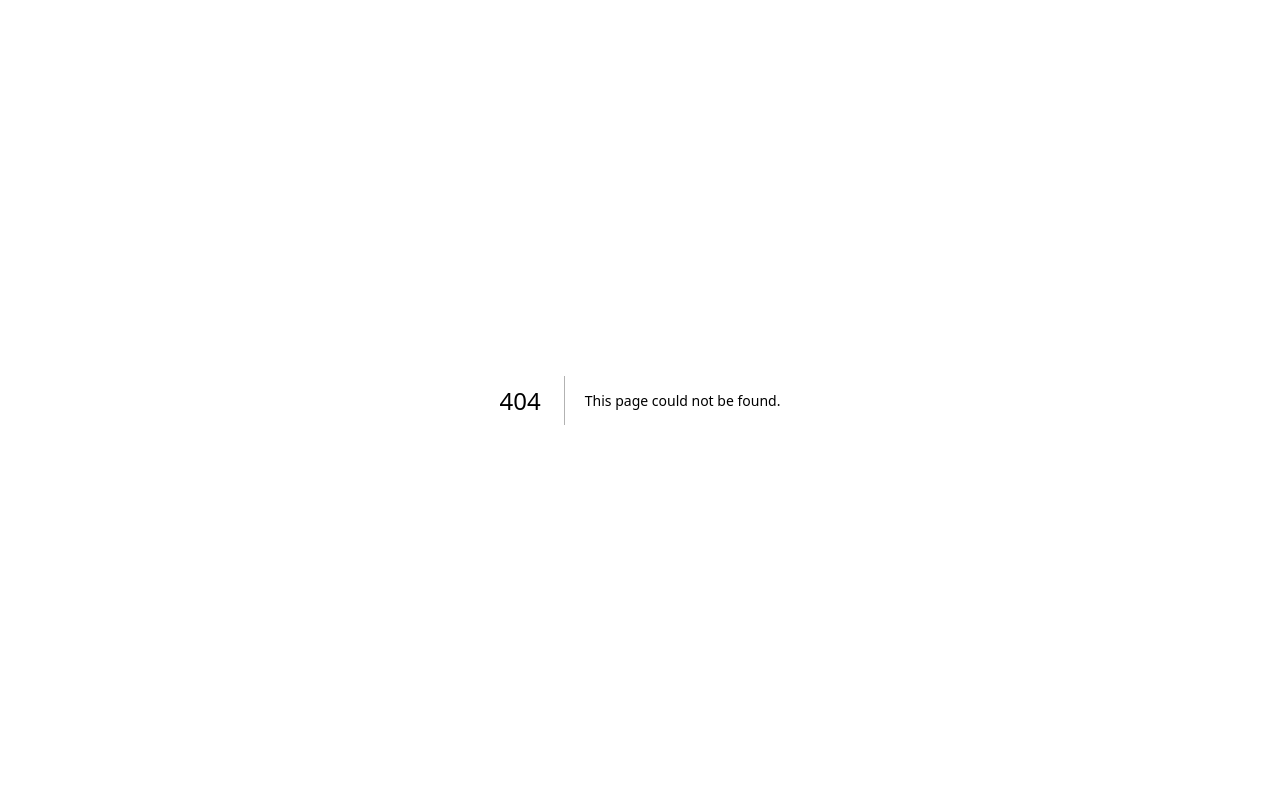
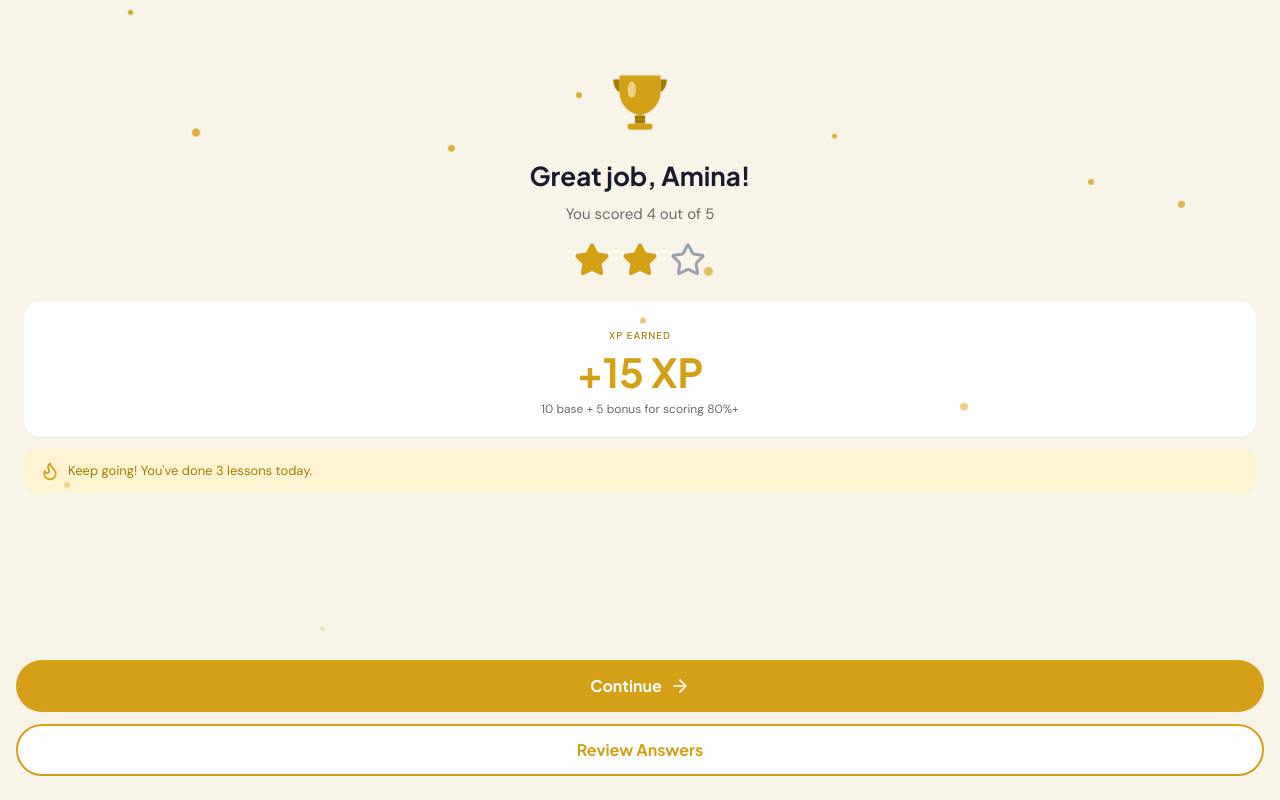
Before and after one commit to jj-tech-ranger/mwangaza, a Next.js app in the folder apps/web/: page /results in a window 1280 px wide. Before the commit this address had no page. Built offline with nearby package versions, Linux system fonts and the light colour scheme.

Commit message:
feat: add Results page with animations
Create Results page with trophy, headline, stars, XP, streak, CTAs, and confetti animations

Co-authored-by: Jemimah Jemutai <169984600+jj-tech-ranger@users.noreply.github.com>

```diff
--- /dev/null
+++ b/apps/web/app/results/page.tsx
@@ -0,0 +1,244 @@
+"use client";
+
+import { useState, useEffect } from "react";
+import { ArrowRight, Star, Flame } from "lucide-react";
+
+function TrophyIcon({ className }: { className?: string }) {
+  return (
+    <svg
+      viewBox="0 0 80 80"
+      fill="none"
+      xmlns="http://www.w3.org/2000/svg"
+      className={className}
+    >
+      {/* Trophy cup */}
+      <path
+        d="M20 16H60V32C60 44.7025 49.7025 55 37 55H43C30.2975 55 20 44.7025 20 32V16Z"
+        fill="#D4A017"
+      />
+      {/* Left handle */}
+      <path
+        d="M20 20H14C14 28 18 32 20 32V20Z"
+        fill="#A67C00"
+      />
+      {/* Right handle */}
+      <path
+        d="M60 20H66C66 28 62 32 60 32V20Z"
+        fill="#A67C00"
+      />
+      {/* Shine */}
+      <ellipse
+        cx="32"
+        cy="30"
+        rx="4"
+        ry="8"
+        fill="#FDF3D0"
+        opacity="0.6"
+      />
+      {/* Base stem */}
+      <rect x="35" y="55" width="10" height="8" fill="#A67C00" />
+      {/* Base */}
+      <rect x="28" y="63" width="24" height="6" rx="2" fill="#D4A017" />
+    </svg>
+  );
+}
+
+function ConfettiParticle({
+  delay,
+  left,
+  size,
+  duration,
+}: {
+  delay: number;
+  left: number;
+  size: number;
+  duration: number;
+}) {
+  return (
+    <div
+      className="absolute top-0 rounded-full bg-[#D4A017] opacity-80"
+      style={{
+        left: `${left}%`,
+        width: size,
+        height: size,
+        animation: `confetti-fall ${duration}s ease-in-out ${delay}s infinite`,
+      }}
+    />
+  );
+}
+
+function AnimatedStar({
+  filled,
+  delay,
+}: {
+  filled: boolean;
+  delay: number;
+}) {
+  const [visible, setVisible] = useState(false);
+
+  useEffect(() => {
+    const timer = setTimeout(() => setVisible(true), delay);
+    return () => clearTimeout(timer);
+  }, [delay]);
+
+  return (
+    <div
+      className="transition-transform duration-200"
+      style={{
+        transform: visible ? "scale(1)" : "scale(0)",
+      }}
+    >
+      <Star
+        className={`h-9 w-9 ${
+          filled
+            ? "fill-[#D4A017] text-[#D4A017]"
+            : "fill-transparent text-[#9CA3AF] stroke-2"
+        }`}
+      />
+    </div>
+  );
+}
+
+function useCountUp(target: number, duration: number = 1000, startDelay: number = 500) {
+  const [count, setCount] = useState(0);
+
+  useEffect(() => {
+    const startTimeout = setTimeout(() => {
+      const startTime = Date.now();
+      const animate = () => {
+        const elapsed = Date.now() - startTime;
+        const progress = Math.min(elapsed / duration, 1);
+        // Ease out cubic
+        const eased = 1 - Math.pow(1 - progress, 3);
+        setCount(Math.round(eased * target));
+
+        if (progress < 1) {
+          requestAnimationFrame(animate);
+        }
+      };
+      requestAnimationFrame(animate);
+    }, startDelay);
+
+    return () => clearTimeout(startTimeout);
+  }, [target, duration, startDelay]);
+
+  return count;
+}
+
+export default function ResultsPage() {
+  const xpEarned = useCountUp(15, 800, 600);
+
+  // Confetti particles configuration
+  const confettiParticles = [
+    { delay: 0, left: 5, size: 6, duration: 3.5 },
+    { delay: 0.3, left: 15, size: 8, duration: 4 },
+    { delay: 0.1, left: 25, size: 5, duration: 3.2 },
+    { delay: 0.5, left: 35, size: 7, duration: 3.8 },
+    { delay: 0.2, left: 45, size: 6, duration: 4.2 },
+    { delay: 0.4, left: 55, size: 9, duration: 3.6 },
+    { delay: 0.15, left: 65, size: 5, duration: 4.1 },
+    { delay: 0.35, left: 75, size: 8, duration: 3.4 },
+    { delay: 0.25, left: 85, size: 6, duration: 3.9 },
+    { delay: 0.45, left: 92, size: 7, duration: 3.7 },
+    { delay: 0.6, left: 10, size: 5, duration: 4.3 },
+    { delay: 0.7, left: 50, size: 6, duration: 3.3 },
+  ];
+
+  return (
+    <div className="relative flex min-h-dvh flex-col overflow-hidden bg-[#F8F4E8]">
+      {/* Confetti overlay */}
+      <div className="pointer-events-none absolute inset-0 overflow-hidden">
+        {confettiParticles.map((particle, index) => (
+          <ConfettiParticle key={index} {...particle} />
+        ))}
+      </div>
+
+      {/* Main content */}
+      <main className="flex flex-1 flex-col px-6">
+        {/* Top celebration section */}
+        <div className="flex flex-col items-center pt-[60px]">
+          {/* Animated trophy */}
+          <div className="animate-trophy-pulse mb-4">
+            <TrophyIcon className="h-20 w-20" />
+          </div>
+
+          {/* Headline */}
+          <h1 className="mb-2 text-center font-heading text-[26px] font-bold text-[#1A1A2E]">
+            Great job, Amina!
+          </h1>
+
+          {/* Subheading */}
+          <p className="text-center font-body text-[15px] text-[#6B6B6B]">
+            You scored 4 out of 5
+          </p>
+        </div>
+
+        {/* Stars row */}
+        <div className="mt-4 flex items-center justify-center gap-3">
+          <AnimatedStar filled={true} delay={300} />
+          <AnimatedStar filled={true} delay={450} />
+          <AnimatedStar filled={false} delay={600} />
+        </div>
+
+        {/* XP Card */}
+        <div className="mt-6 rounded-2xl bg-[#FFFFFF] p-5 text-center shadow-sm">
+          <span className="mb-1 inline-block font-body text-[10px] font-medium uppercase tracking-[0.1em] text-[#A67C00]">
+            XP EARNED
+          </span>
+          <p className="font-heading text-[40px] font-bold leading-tight text-[#D4A017]">
+            +{xpEarned} XP
+          </p>
+          <p className="mt-1 font-body text-xs text-[#6B6B6B]">
+            10 base + 5 bonus for scoring 80%+
+          </p>
+        </div>
+
+        {/* Streak/bonus card */}
+        <div className="mt-3 flex items-center gap-2 rounded-xl bg-[#FDF3D0] px-4 py-3">
+          <Flame className="h-5 w-5 flex-shrink-0 text-[#D4A017]" />
+          <p className="font-body text-[13px] text-[#A67C00]">
+            Keep going! You&apos;ve done 3 lessons today.
+          </p>
+        </div>
+      </main>
+
+      {/* Bottom CTAs */}
+      <div className="sticky bottom-0 flex flex-col gap-3 bg-[#F8F4E8] px-4 pb-6 pt-4">
+        <button className="flex h-[52px] w-full items-center justify-center gap-2 rounded-full bg-[#D4A017] font-heading text-base font-bold text-[#FFFFFF] transition-all active:scale-[0.98]">
+          Continue
+          <ArrowRight className="h-5 w-5" />
+        </button>
+        <button className="flex h-[52px] w-full items-center justify-center rounded-full border-2 border-[#D4A017] bg-[#FFFFFF] font-heading text-base font-bold text-[#D4A017] transition-all active:scale-[0.98]">
+          Review Answers
+        </button>
+      </div>
+
+      {/* Inline styles for custom animations */}
+      <style jsx>{`
+        @keyframes confetti-fall {
+          0% {
+            transform: translateY(-20px) rotate(0deg);
+            opacity: 1;
+          }
+          100% {
+            transform: translateY(100vh) rotate(720deg);
+            opacity: 0;
+          }
+        }
+
+        .animate-trophy-pulse {
+          animation: trophy-pulse 2s ease-in-out infinite;
+        }
+
+        @keyframes trophy-pulse {
+          0%, 100% {
+            transform: scale(1);
+          }
+          50% {
+            transform: scale(1.05);
+          }
+        }
+      `}</style>
+    </div>
+  );
+}
```
